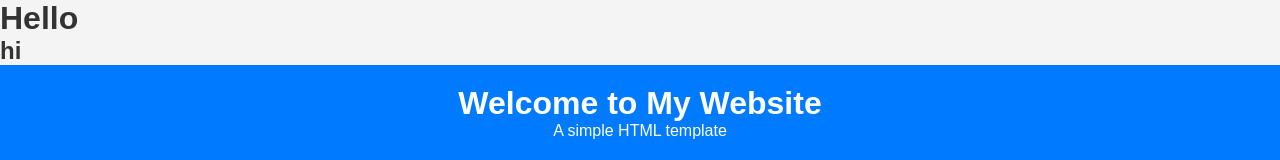
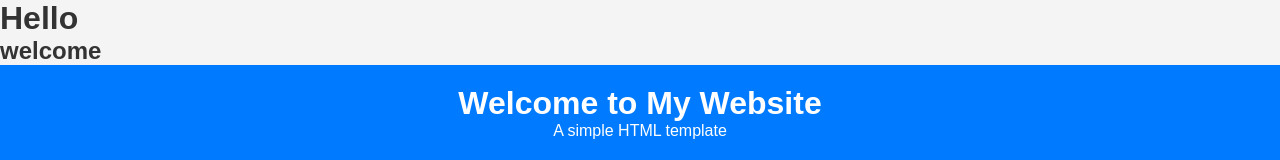
Before and after one commit to surveshivam41/git1, a plain HTML site: page index.html in a window 1280 px wide. Shown: the top 160 px of the page. Drawn offline with Linux system fonts and the light colour scheme.

Commit message:
added a h2

```diff
--- a/index.html
+++ b/index.html
@@ -5,7 +5,7 @@
     <meta name="viewport" content="width=device-width, initial-scale=1.0">
     <title>My Website</title>
      <h1>Hello</h1>
-     <h2>hi</h2>
+     <h2>welcome</h2>
     <style>
         * {
             margin: 0;
```
